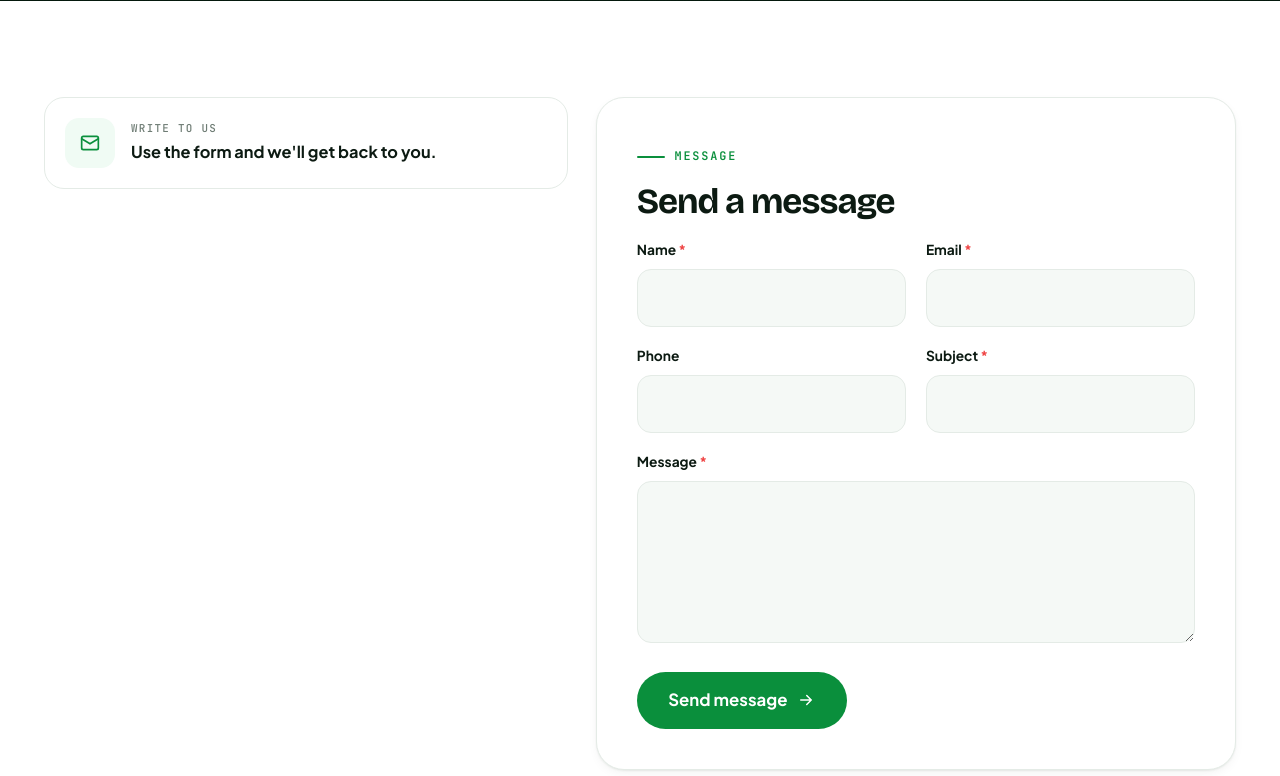
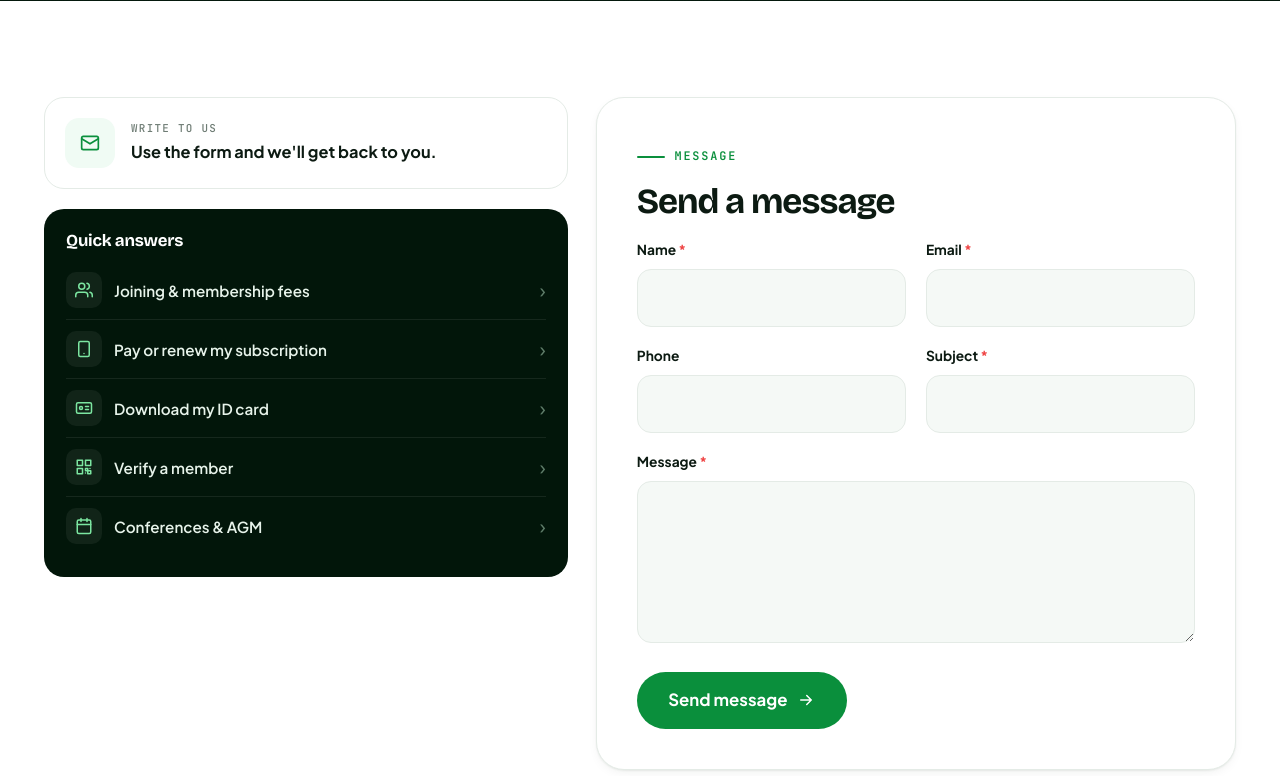
Before and after one commit to Barackwilliam/Tanpa, a Django app: page /contact/ in a window 1280 px wide. Shown: the part 355-1131 px from the top of the page. Run offline with Django 5.2, Linux system fonts and the light colour scheme; data comes from the database, SQL or seed files in the repository; parts of the project's set-up code (start-up, migrations or seed data) failed here and were passed over; some libraries are stand-ins or nearby versions.

Commit message:
Desktop polish: gallery, steps, fees, contact and events
- Gallery reel shows one large + four small photos with no orphan tile
- Step tags no longer truncate; fee cards centre their content
- Contact: 'Quick answers' panel fills the empty left column
- Conferences: compact empty state, solid date tiles

Co-Authored-By: Claude Opus 5.5 <noreply@anthropic.com>
Claude-Session: https://claude.ai/code/session_01GFUFTGewAorKU7BmQ91BaJ

```diff
--- a/static/css/site.css
+++ b/static/css/site.css
@@ -1050,3 +1050,31 @@ h1,h2,h3{overflow-wrap:break-word}
   .ecg-box{height:56px}
   .phero{padding:118px 0 52px}
 }
+
+/* ---- desktop polish ---- */
+/* gallery reel: 1 large + up to 4 small, never an orphan tile */
+.reel{grid-auto-rows:0;overflow:hidden}
+.reel a:nth-child(4){grid-column:auto}
+.reel a:nth-child(n+6){display:none}
+.reel:has(a:nth-child(4):last-child) a:nth-child(4){grid-column:span 2}
+@media(min-width:801px){.reel{grid-template-rows:230px 230px}}
+@media(max-width:800px){.reel{grid-auto-rows:auto}.reel a:nth-child(n+4){display:none}}
+/* journey tags stay on one line */
+.j-tag{letter-spacing:.05em;white-space:nowrap;max-width:100%;overflow:hidden;text-overflow:ellipsis}
+/* fee cards: content centred, no empty bottom */
+.fee{display:flex;flex-direction:column;justify-content:center}
+.fee .btn{align-self:flex-start}
+.j-tag{white-space:normal;overflow:visible;text-overflow:clip;font-size:.62rem;letter-spacing:.04em;line-height:1.5}
+/* contact quick answers */
+.c-help{margin-top:6px;padding:22px;border-radius:var(--r);background:var(--g-950);color:#c7dacd}
+.c-help h3{color:#fff;font-size:1.05rem;margin-bottom:10px}
+.c-help a{display:flex;align-items:center;gap:12px;padding:11px 0;border-top:1px solid rgba(255,255,255,.08);color:#e7f3ea}
+.c-help a:first-of-type{border-top:0}
+.c-help a span{width:36px;height:36px;border-radius:10px;display:grid;place-items:center;background:rgba(255,255,255,.06);color:var(--g-300);flex:none}
+.c-help a b{font-weight:600;font-size:.95rem}
+.c-help a i{margin-left:auto;font-style:normal;color:#5f7d6a;font-size:1.3rem;transition:transform .2s}
+.c-help a:hover{color:var(--y)}
+.c-help a:hover i{color:var(--y);transform:translateX(3px)}
+/* events: compact empty state, solid date tiles */
+.ev-list .coming{padding:36px 20px}
+.ev .d{background:var(--g-700)}
--- a/templates/core/contact.html
+++ b/templates/core/contact.html
@@ -11,6 +11,14 @@
       {% if site.address or site.po_box %}<div class="ci"><div class="ic">{% include "partials/icon.html" with name="pin" %}</div><div><small>Office</small><b>{{ site.address }}{% if site.po_box %}{% if site.address %}<br>{% endif %}{{ site.po_box }}{% endif %}</b></div></div>{% endif %}
       {% if site.office_hours %}<div class="ci"><div class="ic">{% include "partials/icon.html" with name="clock" %}</div><div><small>Office hours</small><b>{{ site.office_hours }}</b></div></div>{% endif %}
       {% if not site.phone and not site.email and not site.address %}<div class="ci"><div class="ic">{% include "partials/icon.html" with name="mail" %}</div><div><small>Write to us</small><b>Use the form and we'll get back to you.</b></div></div>{% endif %}
+      <div class="c-help">
+        <h3>Quick answers</h3>
+        <a href="{% url 'core:membership' %}"><span>{% include "partials/icon.html" with name="users" size=18 %}</span><b>Joining &amp; membership fees</b><i>›</i></a>
+        <a href="{% url 'login' %}"><span>{% include "partials/icon.html" with name="pay" size=18 %}</span><b>Pay or renew my subscription</b><i>›</i></a>
+        <a href="{% url 'members:card' %}"><span>{% include "partials/icon.html" with name="card" size=18 %}</span><b>Download my ID card</b><i>›</i></a>
+        <a href="{% url 'members:verify_lookup' %}"><span>{% include "partials/icon.html" with name="qr" size=18 %}</span><b>Verify a member</b><i>›</i></a>
+        <a href="{% url 'events:list' %}"><span>{% include "partials/icon.html" with name="calendar" size=18 %}</span><b>Conferences &amp; AGM</b><i>›</i></a>
+      </div>
     </div>
     <div class="card" data-reveal="right" style="padding:40px">
       <span class="kicker">Message</span>
--- a/templates/core/home.html
+++ b/templates/core/home.html
@@ -161,7 +161,7 @@
       <a class="btn btn-outline" href="{% url 'core:gallery' %}" data-reveal>Explore all photos {% include "partials/icon.html" with name="arrow" size=18 %}</a>
     </div>
     <div class="reel" data-reveal="zoom">
-      {% for g in gallery %}<a href="{{ g.image.url }}" data-lightbox="{{ g.image.url }}" data-caption="{{ g.caption }}"><img src="{{ g.image.url }}" alt="{{ g.caption }}" loading="lazy">{% if g.caption %}<span>{{ g.caption }}</span>{% endif %}</a>{% endfor %}
+      {% for g in gallery|slice:":5" %}<a href="{{ g.image.url }}" data-lightbox="{{ g.image.url }}" data-caption="{{ g.caption }}"><img src="{{ g.image.url }}" alt="{{ g.caption }}" loading="lazy">{% if g.caption %}<span>{{ g.caption }}</span>{% endif %}</a>{% endfor %}
     </div>
   </div>
 </section>
```
